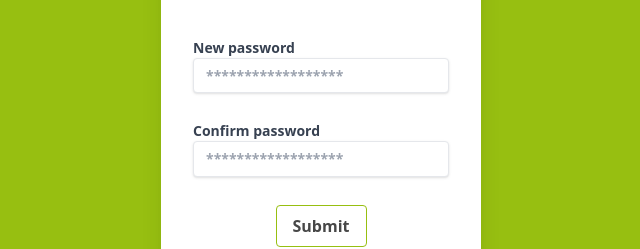
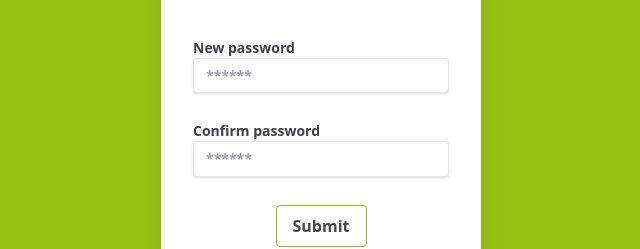
Before and after one commit to awaisanwar544/final-capstone-ui, a React (Create React App) app: page /resetpassword in a window 1280 px wide. Shown: the part 372-621 px from the top of the page, without its empty margins (319-959 px from the left). Built offline with nearby package versions, Linux system fonts and the light colour scheme; no server answers.

Commit message:
Changing password placeholders

```diff
--- a/src/pages/ResetPassword.js
+++ b/src/pages/ResetPassword.js
@@ -49,13 +49,13 @@ function ResetPassword() {
         <div className="mb-4">
           <label className="block text-gray-700 text-sm font-bold mb-2" htmlFor="password">
             New password
-            <input className="shadow appearance-none border rounded w-full py-2 px-3 text-gray-700 mb-3 leading-tight focus:outline-custom-green-500 focus:placeholder:text-custom-green-500" id="password" type="password" placeholder="******************" required />
+            <input className="shadow appearance-none border rounded w-full py-2 px-3 text-gray-700 mb-3 leading-tight focus:outline-custom-green-500 focus:placeholder:text-custom-green-500" id="password" type="password" placeholder="******" required />
           </label>
         </div>
         <div className="mb-4">
           <label className="block text-gray-700 text-sm font-bold mb-2" htmlFor="confirm-password">
             Confirm password
-            <input className="shadow appearance-none border rounded w-full py-2 px-3 text-gray-700 mb-3 leading-tight focus:outline-custom-green-500 focus:placeholder:text-custom-green-500" id="confirm-password" type="password" placeholder="******************" required />
+            <input className="shadow appearance-none border rounded w-full py-2 px-3 text-gray-700 mb-3 leading-tight focus:outline-custom-green-500 focus:placeholder:text-custom-green-500" id="confirm-password" type="password" placeholder="******" required />
           </label>
         </div>
         <div className="flex items-center justify-center">
--- a/src/pages/SignIn.js
+++ b/src/pages/SignIn.js
@@ -46,7 +46,7 @@ function SignIn() {
         <div className="mb-6">
           <label className="block text-gray-700 text-sm font-bold mb-2" htmlFor="password">
             Password
-            <input className="shadow appearance-none border rounded w-full py-2 px-3 text-gray-700 mb-3 leading-tight focus:outline-custom-green-500 focus:placeholder:text-custom-green-500" id="password" type="password" placeholder="******************" required />
+            <input className="shadow appearance-none border rounded w-full py-2 px-3 text-gray-700 mb-3 leading-tight focus:outline-custom-green-500 focus:placeholder:text-custom-green-500" id="password" type="password" placeholder="******" required />
           </label>
         </div>
         <div className="flex items-center justify-between">
--- a/src/pages/SignUp.js
+++ b/src/pages/SignUp.js
@@ -56,13 +56,13 @@ function SignUp() {
         <div className="mb-6">
           <label className="block text-gray-700 text-sm font-bold mb-2" htmlFor="password">
             Password
-            <input className="shadow appearance-none border rounded w-full py-2 px-3 text-gray-700 mb-3 leading-tight focus:outline-custom-green-500 focus:placeholder:text-custom-green-500" id="password" type="password" placeholder="******************" required />
+            <input className="shadow appearance-none border rounded w-full py-2 px-3 text-gray-700 mb-3 leading-tight focus:outline-custom-green-500 focus:placeholder:text-custom-green-500" id="password" type="password" placeholder="******" required />
           </label>
         </div>
         <div className="mb-4">
           <label className="block text-gray-700 text-sm font-bold mb-2" htmlFor="confirm-password">
             Confirm password
-            <input className="shadow appearance-none border rounded w-full py-2 px-3 text-gray-700 mb-3 leading-tight focus:outline-custom-green-500 focus:placeholder:text-custom-green-500" id="confirm-password" type="password" placeholder="******************" required />
+            <input className="shadow appearance-none border rounded w-full py-2 px-3 text-gray-700 mb-3 leading-tight focus:outline-custom-green-500 focus:placeholder:text-custom-green-500" id="confirm-password" type="password" placeholder="******" required />
           </label>
         </div>
         <div className="flex items-center justify-center">
```
